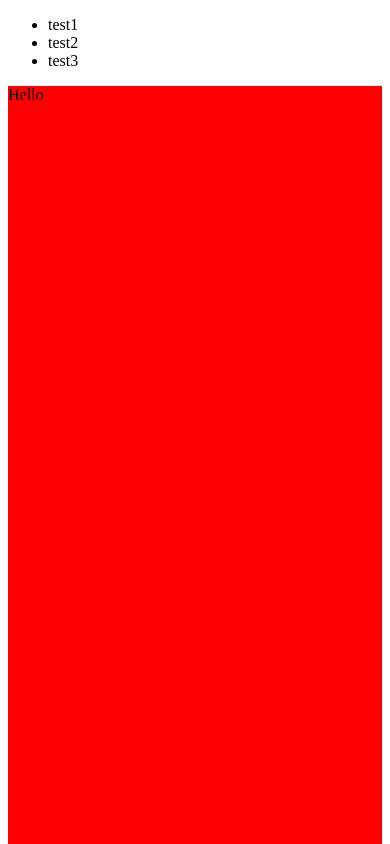
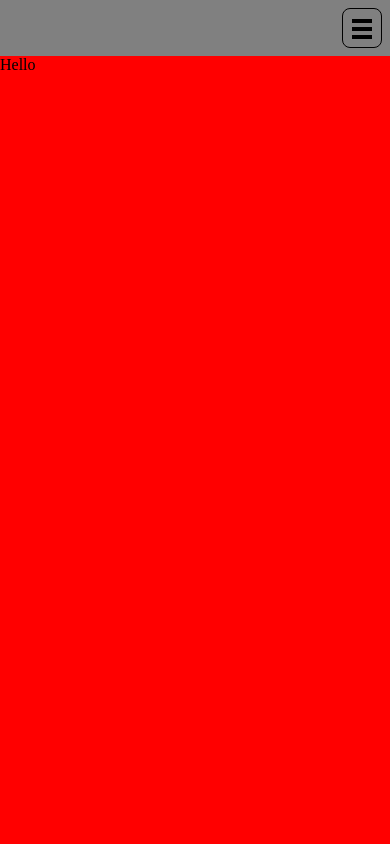
Before and after one commit to Karl-Hj/React-TypeScript-Portfolio-Project, a React (Vite) app: page /home in a window 390 px wide. Shown: the top 844 px of the page. Built offline with nearby package versions, Linux system fonts and the light colour scheme.

Commit message:
Skeleton navbar
Implemented a navbar with dropdown. Adding more styling later on.

```diff
--- a/package.json
+++ b/package.json
@@ -24,6 +24,7 @@
     "eslint-plugin-react-hooks": "^5.0.0",
     "eslint-plugin-react-refresh": "^0.4.13",
     "globals": "^15.11.0",
+    "sass-embedded": "^1.80.4",
     "typescript": "~5.6.2",
     "typescript-eslint": "^8.10.0",
     "vite": "^5.4.9"
--- a/src/components/Navbar.tsx
+++ b/src/components/Navbar.tsx
@@ -1,17 +1,26 @@
 import { Outlet } from "react-router-dom";
+
+import { useToggle } from "./useToggle";
 import "./navBar.css";
 
 //Navbar that also loads in the container page
 
 export function Navbar() {
+  const [isActive, ToggleDropdown] = useToggle(false);
+
+  const dropDown = isActive ? "main-nav__item active" : "main-nav__item";
+
   return (
     <>
-      <header>
-        <nav>
-          <ul>
-            <li>test1</li>
-            <li>test2</li>
-            <li>test3</li>
+      <header className="main-header">
+        <nav className="main-nav">
+          <ul className="main-nav__items ">
+            <li className={dropDown}>test1</li>
+            <li className={dropDown}>test2</li>
+            <li className={dropDown}>test3</li>
+            <li className="main-nav__menu-icon" onClick={ToggleDropdown}>
+              <span className="main-nav__icon-bars"></span>
+            </li>
           </ul>
         </nav>
       </header>
--- a/src/components/container.css
+++ b/src/components/container.css
@@ -1,3 +1,11 @@
+* {
+  box-sizing: border-box;
+}
+
+body {
+  margin: 0;
+}
+
 .container {
-  height: 230vh;
+  padding-top: 56px;
 }
--- a/src/components/navBar.css
+++ b/src/components/navBar.css
@@ -1,4 +1,100 @@
-.container {
-  height: 500vh;
-  background: blue;
+* {
+  box-sizing: border-box;
+  padding: 0px;
+  margin: 0px;
 }
+
+body {
+  margin: 0;
+}
+.main-header {
+  position: fixed;
+  width: 100%;
+  top: 0;
+  left: 0;
+  margin-bottom: 0px;
+}
+
+.main-nav {
+  background: grey;
+}
+
+.main-nav__items {
+  display: flex;
+  list-style-type: none;
+  justify-content: end;
+}
+
+.main-nav__items,
+.main-nav__item {
+  padding: 0.5rem;
+}
+
+.main-nav__item {
+  order: 1;
+}
+
+.main-nav__item.active {
+  display: block;
+}
+
+/*Burger icon and dropdown for mobile*/
+.main-nav__menu-icon {
+  height: 40px;
+  border: 1px solid black;
+  width: 40px;
+  display: flex;
+  justify-content: center;
+  border-radius: 20%;
+  cursor: pointer;
+  min-width: 40px;
+}
+.main-nav__icon-bars {
+  height: 4px;
+  width: 20px;
+  background: black;
+  margin-top: 10px;
+}
+.main-nav__icon-bars::before,
+.main-nav__icon-bars::after {
+  content: "";
+  height: 4px;
+  width: 20px;
+  background: black;
+  display: block;
+}
+.main-nav__icon-bars::before {
+  margin-top: 8px;
+}
+
+.main-nav__icon-bars::after {
+  margin-top: 4px;
+}
+
+@media all and (max-width: 468px) {
+  .main-nav__items {
+    flex-direction: column;
+    align-items: end;
+    text-align: center;
+  }
+  .main-nav__item {
+    display: none;
+    margin: auto;
+  }
+  .main-nav__icon-bars {
+    display: block;
+  }
+}
+
+@media all and (min-width: 468px) {
+  .main-nav {
+    height: 56px;
+  }
+  .main-nav__item {
+    display: block;
+  }
+  .main-nav__icon-bars,
+  .main-nav__menu-icon {
+    display: none;
+  }
+}
--- /dev/null
+++ b/src/components/useToggle.ts
@@ -0,0 +1,10 @@
+import { useState } from "react";
+
+export function useToggle(initialValue: boolean): [boolean, () => void] {
+  const [value, setValue] = useState(initialValue);
+  function toggle() {
+    setValue((currentValue) => !currentValue);
+    console.log("toggle");
+  }
+  return [value, toggle];
+}
```
Also changed, not shown: 1 other file (tests, documents, lock files or other folders).
